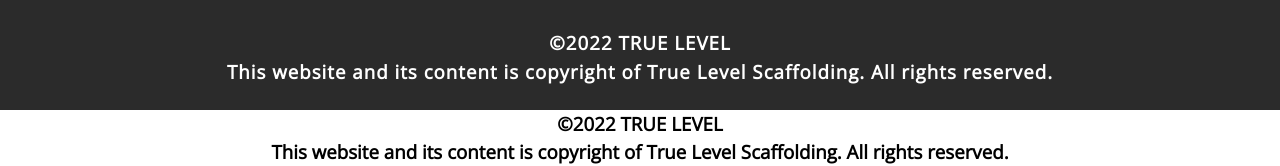
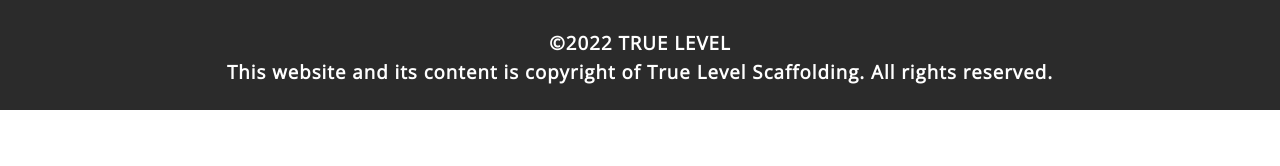
Before and after one commit to xFinVi/TrueLevel, a plain HTML site: page eco.html in a window 1280 px wide. Shown: the part 1114-1280 px from the top of the page. After the commit the page ends 1224 px from the top, so only its background shows below. Drawn offline with nearby package versions, Linux system fonts and the light colour scheme.

Commit message:
Update eco.html

```diff
--- a/eco.html
+++ b/eco.html
@@ -105,11 +105,5 @@
             </div>
      </footer>
 
- <h3>&copy;2022 TRUE LEVEL <br> This website and its content is copyright of True Level Scaffolding. All rights reserved. </h3>
-
-</div>
- </footer>
-
-
 </body>
 </html>
```
